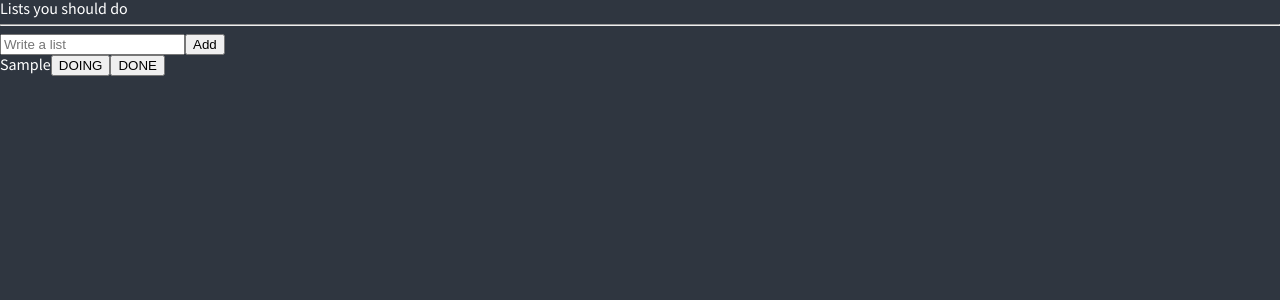
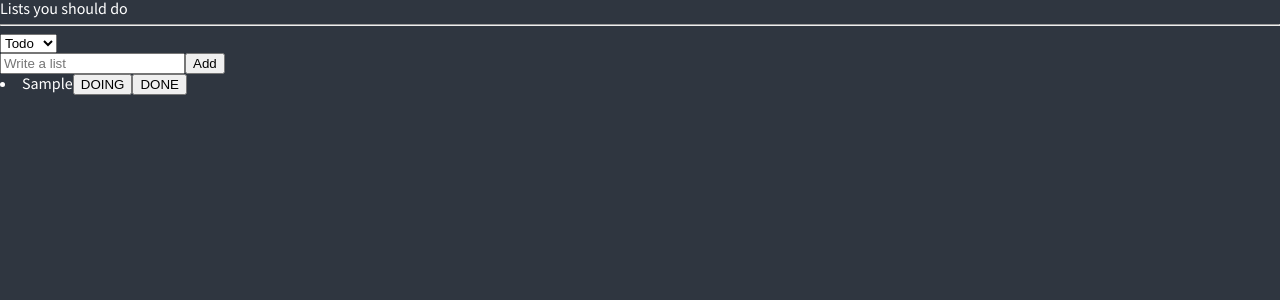
Before and after one commit to parixscm/todo_list, a React (Create React App) app: page / in a window 1280 px wide. Both pictures are taken after typing "Sample" into the empty fields and a click on the button "Add". Shown: the top 300 px of the page. Built offline with nearby package versions, Linux system fonts and the light colour scheme.

Commit message:
Add selector to categorize a todo list

```diff
--- a/src/atoms.tsx
+++ b/src/atoms.tsx
@@ -1,12 +1,36 @@
-import { atom } from "recoil";
+import { atom, selector } from "recoil";
+
+export enum Categories {
+  "TODO",
+  "DOING",
+  "DONE",
+}
 
 export interface ITodo {
   id: number;
   text: string;
-  category: "DONE" | "DOING" | "TODO";
+  category: Categories;
 }
+
+export const categoryState = atom<Categories>({
+  key: "category",
+  default: Categories.TODO,
+});
 
 export const todosState = atom<ITodo[]>({
   key: "todos",
   default: [],
 });
+
+export const todosSelector = selector({
+  key: "todosSelector",
+  get: ({ get }) => {
+    const todos = get(todosState);
+    const category = get(categoryState);
+
+    // 🟡 select option value's type is a string.
+    // 🟡 however, enum -> 0, 1, 2, ... which means the type is a number.
+    // need to make them even!
+    return todos.filter((todo) => todo.category === Number(category));
+  },
+});
--- a/src/components/CreateTodo.tsx
+++ b/src/components/CreateTodo.tsx
@@ -1,6 +1,6 @@
 import { useForm } from "react-hook-form";
-import { useSetRecoilState } from "recoil";
-import { todosState } from "../atoms";
+import { useRecoilValue, useSetRecoilState } from "recoil";
+import { categoryState, todosState } from "../atoms";
 
 interface IForm {
   todo: string;
@@ -8,10 +8,11 @@ interface IForm {
 
 function CreateTodo() {
   const setTodos = useSetRecoilState(todosState);
+  const category = useRecoilValue(categoryState);
   const { register, handleSubmit, setValue } = useForm<IForm>();
   const onValid = ({ todo }: IForm) => {
     setTodos((oldTodos) => [
-      { id: Date.now(), text: todo, category: "TODO" },
+      { id: Date.now(), text: todo, category },
       ...oldTodos,
     ]);
     setValue("todo", "");
--- a/src/components/ToDoList.tsx
+++ b/src/components/ToDoList.tsx
@@ -1,21 +1,29 @@
-import { useRecoilValue } from "recoil";
-import { todosState } from "../atoms";
+import React from "react";
+import { useRecoilState, useRecoilValue } from "recoil";
+import { Categories, categoryState, todosSelector } from "../atoms";
 import CreateTodo from "./CreateTodo";
 import Todo from "./Todo";
 
 function ToDoList() {
-  const todos = useRecoilValue(todosState);
+  const todos = useRecoilValue(todosSelector);
+  const [category, setCategory] = useRecoilState(categoryState);
+  const onInput = (event: React.FormEvent<HTMLSelectElement>) => {
+    setCategory(event.currentTarget.value as any);
+  };
 
   return (
     <div>
       <h1>Lists you should do</h1>
       <hr />
+      <select value={category} onInput={onInput}>
+        <option value={Categories.TODO}>Todo</option>
+        <option value={Categories.DOING}>Doing</option>
+        <option value={Categories.DONE}>Done</option>
+      </select>
       <CreateTodo />
-      <ul>
-        {todos.map((todo) => (
-          <Todo key={todo.id} {...todo} />
-        ))}
-      </ul>
+      {todos.map((todo) => (
+        <Todo key={todo.id} {...todo} />
+      ))}
     </div>
   );
 }
--- a/src/components/Todo.tsx
+++ b/src/components/Todo.tsx
@@ -1,5 +1,5 @@
 import { useSetRecoilState } from "recoil";
-import { ITodo, todosState } from "../atoms";
+import { Categories, ITodo, todosState } from "../atoms";
 
 function Todo({ text, category, id }: ITodo) {
   const setTodos = useSetRecoilState(todosState);
@@ -18,28 +18,28 @@ function Todo({ text, category, id }: ITodo) {
   return (
     <li>
       <span>{text}</span>
-      {category !== "TODO" && (
+      {category !== Categories.TODO && (
         <button
           onClick={() => {
-            onClick("TODO");
+            onClick(Categories.TODO);
           }}
         >
           TODO
         </button>
       )}
-      {category !== "DOING" && (
+      {category !== Categories.DOING && (
         <button
           onClick={() => {
-            onClick("DOING");
+            onClick(Categories.DOING);
           }}
         >
           DOING
         </button>
       )}
-      {category !== "DONE" && (
+      {category !== Categories.DONE && (
         <button
           onClick={() => {
-            onClick("DONE");
+            onClick(Categories.DONE);
           }}
         >
           DONE
```
